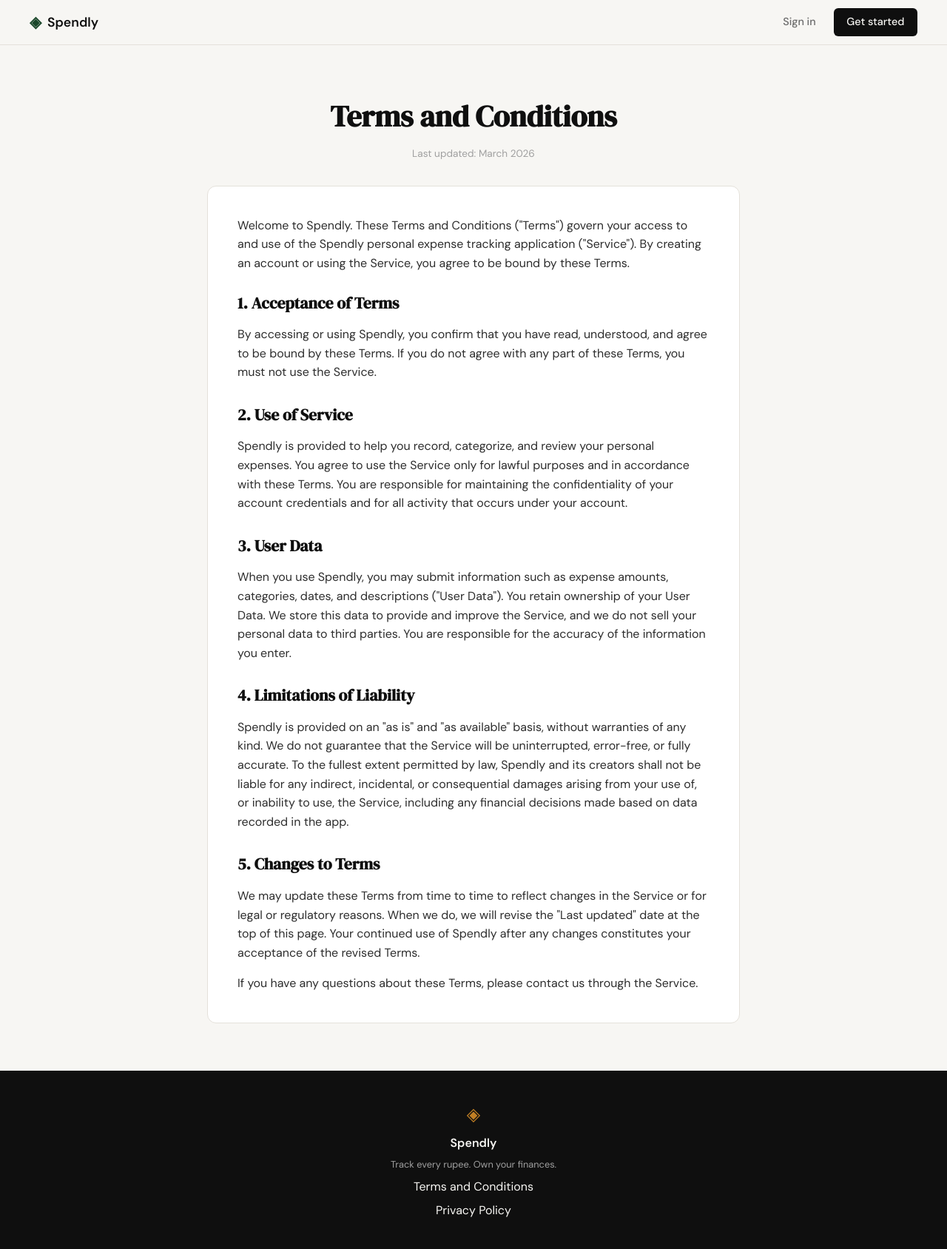
After one commit to tanm-ast-deccan/spendly, a Flask app: page /terms in a window 1280 px wide. The commit adds this page. Shown: the whole page at 74% size. Run offline with Flask 3, Linux system fonts and the light colour scheme.

Commit message:
landing: add terms and conditions page and route

```diff
--- a/app.py
+++ b/app.py
@@ -20,6 +20,11 @@ def register():
 @app.route("/login")
 def login():
     return render_template("login.html")
+
+
+@app.route("/terms")
+def terms():
+    return render_template("terms.html")
 
 
 # ------------------------------------------------------------------ #
--- a/static/css/style.css
+++ b/static/css/style.css
@@ -478,6 +478,68 @@ a { color: inherit; text-decoration: none; }
 .auth-switch a:hover { text-decoration: underline; }
 
 /* ------------------------------------------------------------------ */
+/* Legal pages                                                         */
+/* ------------------------------------------------------------------ */
+
+.legal-section {
+    min-height: calc(100vh - 60px - 100px);
+    padding: 4rem 2rem;
+    display: flex;
+    justify-content: center;
+}
+
+.legal-inner {
+    width: 100%;
+    max-width: 720px;
+}
+
+.legal-header {
+    text-align: center;
+    margin-bottom: 2rem;
+}
+
+.legal-title {
+    font-family: var(--font-display);
+    font-size: clamp(2rem, 4vw, 2.5rem);
+    color: var(--ink);
+    margin-bottom: 0.5rem;
+}
+
+.legal-updated {
+    font-size: 0.85rem;
+    color: var(--ink-faint);
+}
+
+.legal-card {
+    background: var(--paper-card);
+    border: 1px solid var(--border);
+    border-radius: var(--radius-md);
+    padding: 2.5rem;
+}
+
+.legal-intro {
+    color: var(--ink-soft);
+    margin-bottom: 1.5rem;
+}
+
+.legal-heading {
+    font-family: var(--font-display);
+    font-size: 1.35rem;
+    color: var(--ink);
+    margin-top: 1.75rem;
+    margin-bottom: 0.75rem;
+}
+
+.legal-heading:first-of-type { margin-top: 0; }
+
+.legal-body {
+    color: var(--ink-soft);
+    margin-bottom: 1rem;
+}
+
+.legal-body:last-child { margin-bottom: 0; }
+
+/* ------------------------------------------------------------------ */
 /* Footer                                                              */
 /* ------------------------------------------------------------------ */
 
--- a/templates/base.html
+++ b/templates/base.html
@@ -34,7 +34,7 @@
             <span class="brand-icon">◈</span>
             <span class="footer-name">Spendly</span>
             <p class="footer-copy">Track every rupee. Own your finances.</p>
-            <a href="#">Terms and Conditions</a>
+            <a href="{{ url_for('terms') }}">Terms and Conditions</a>
             <a href="#">Privacy Policy</a>
         </div>
     </footer>
--- /dev/null
+++ b/templates/terms.html
@@ -0,0 +1,71 @@
+{% extends "base.html" %}
+
+{% block title %}Terms and Conditions — Spendly{% endblock %}
+
+{% block content %}
+
+<section class="legal-section">
+    <div class="legal-inner">
+        <div class="legal-header">
+            <h1 class="legal-title">Terms and Conditions</h1>
+            <p class="legal-updated">Last updated: March 2026</p>
+        </div>
+
+        <div class="legal-card">
+            <p class="legal-intro">
+                Welcome to Spendly. These Terms and Conditions ("Terms") govern your access to and
+                use of the Spendly personal expense tracking application ("Service"). By creating
+                an account or using the Service, you agree to be bound by these Terms.
+            </p>
+
+            <h2 class="legal-heading">1. Acceptance of Terms</h2>
+            <p class="legal-body">
+                By accessing or using Spendly, you confirm that you have read, understood, and
+                agree to be bound by these Terms. If you do not agree with any part of these
+                Terms, you must not use the Service.
+            </p>
+
+            <h2 class="legal-heading">2. Use of Service</h2>
+            <p class="legal-body">
+                Spendly is provided to help you record, categorize, and review your personal
+                expenses. You agree to use the Service only for lawful purposes and in accordance
+                with these Terms. You are responsible for maintaining the confidentiality of your
+                account credentials and for all activity that occurs under your account.
+            </p>
+
+            <h2 class="legal-heading">3. User Data</h2>
+            <p class="legal-body">
+                When you use Spendly, you may submit information such as expense amounts,
+                categories, dates, and descriptions ("User Data"). You retain ownership of your
+                User Data. We store this data to provide and improve the Service, and we do not
+                sell your personal data to third parties. You are responsible for the accuracy of
+                the information you enter.
+            </p>
+
+            <h2 class="legal-heading">4. Limitations of Liability</h2>
+            <p class="legal-body">
+                Spendly is provided on an "as is" and "as available" basis, without warranties of
+                any kind. We do not guarantee that the Service will be uninterrupted, error-free,
+                or fully accurate. To the fullest extent permitted by law, Spendly and its
+                creators shall not be liable for any indirect, incidental, or consequential
+                damages arising from your use of, or inability to use, the Service, including any
+                financial decisions made based on data recorded in the app.
+            </p>
+
+            <h2 class="legal-heading">5. Changes to Terms</h2>
+            <p class="legal-body">
+                We may update these Terms from time to time to reflect changes in the Service or
+                for legal or regulatory reasons. When we do, we will revise the "Last updated"
+                date at the top of this page. Your continued use of Spendly after any changes
+                constitutes your acceptance of the revised Terms.
+            </p>
+
+            <p class="legal-body">
+                If you have any questions about these Terms, please contact us through the
+                Service.
+            </p>
+        </div>
+    </div>
+</section>
+
+{% endblock %}
```
Also changed, not shown: file.txt (added, +67 -0 lines).
